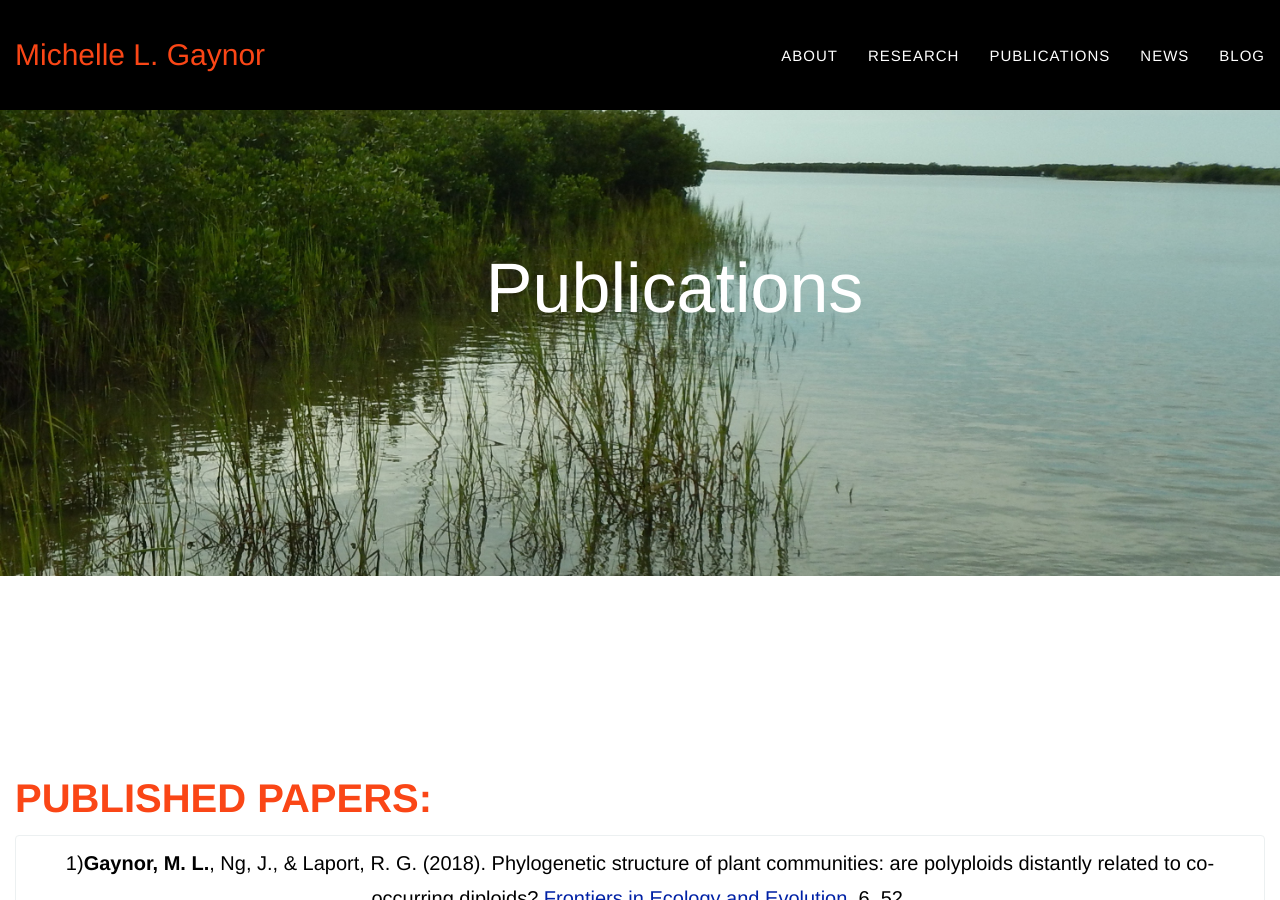
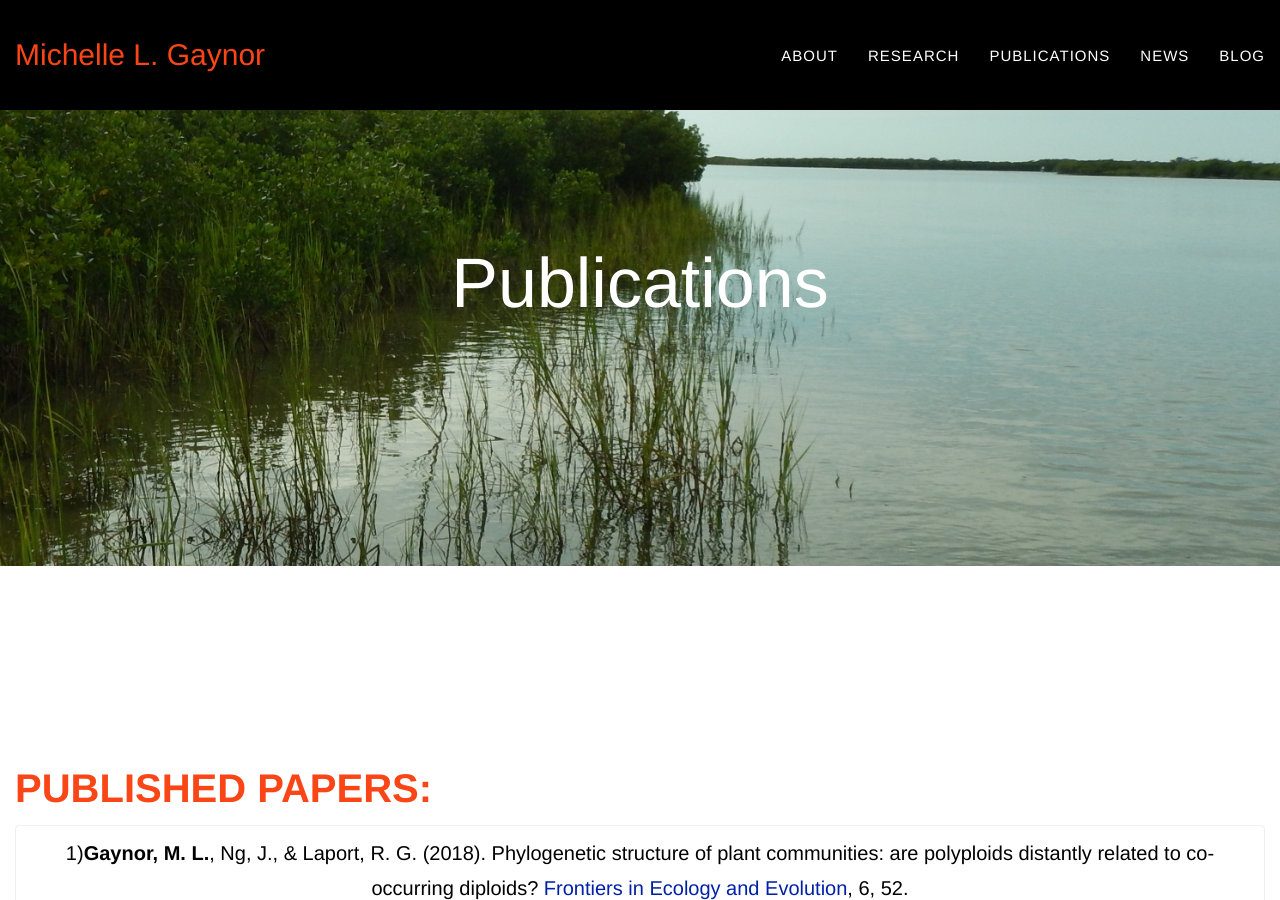
Before and after one commit to mgaynor1/mgaynor1.github.io, a Jekyll site: the page built from publications.html, in a window 1280 px wide and 900 px high. Built offline with Jekyll 4.4.1, drawn with Linux system fonts in a browser that asks for light colours.

Commit message:
fix header

```diff
--- a/publications.html
+++ b/publications.html
@@ -6,7 +6,7 @@ permalink: publications.html
 
 <!-- Header Section -->
 <header style="background-image: url('{{ site.baseurl }}/img/bg-publications.jpg');background-size: cover; -webkit-background-size: cover; -moz-background-size: cover; -o-background-size: cover; padding: 7%;"">
-         <div class="container" style="background-size: cover; -webkit-background-size: cover; -moz-background-size: cover; -o-background-size: cover; padding: 7%;">
+         <div class="container-fluid" style="background-size: cover; -webkit-background-size: cover; -moz-background-size: cover; -o-background-size: cover; padding: 7%;">
             <div class="intro-text" style="background-size: cover; -webkit-background-size: cover; -moz-background-size: cover; -o-background-size: cover; padding: 7%; vertical-align: middle; font-size: 70px;">Publications</div>
         </div>
 </header>
@@ -23,7 +23,7 @@ permalink: publications.html
 	</div>
 	<div class="container-fluid">
 	<h2 class="section-heading"> In review or preparation: </h2>
-		<div align="center">
+		<div align="left">
 			<div class="list-group">
 				<p class= "list-group-item" style="font-size: 20px; color: #000000;"> <b>Gaynor, M. L.</b>, Marchant, D. B., Soltis, D. E., & Soltis, P. S. Absence of niche divergence among ploidal levels in a classic autopolyploid system, <i>Galax urceolata</i>. American Journal of Botany. <i>In Review</i>.</p>
 			</div>
```
